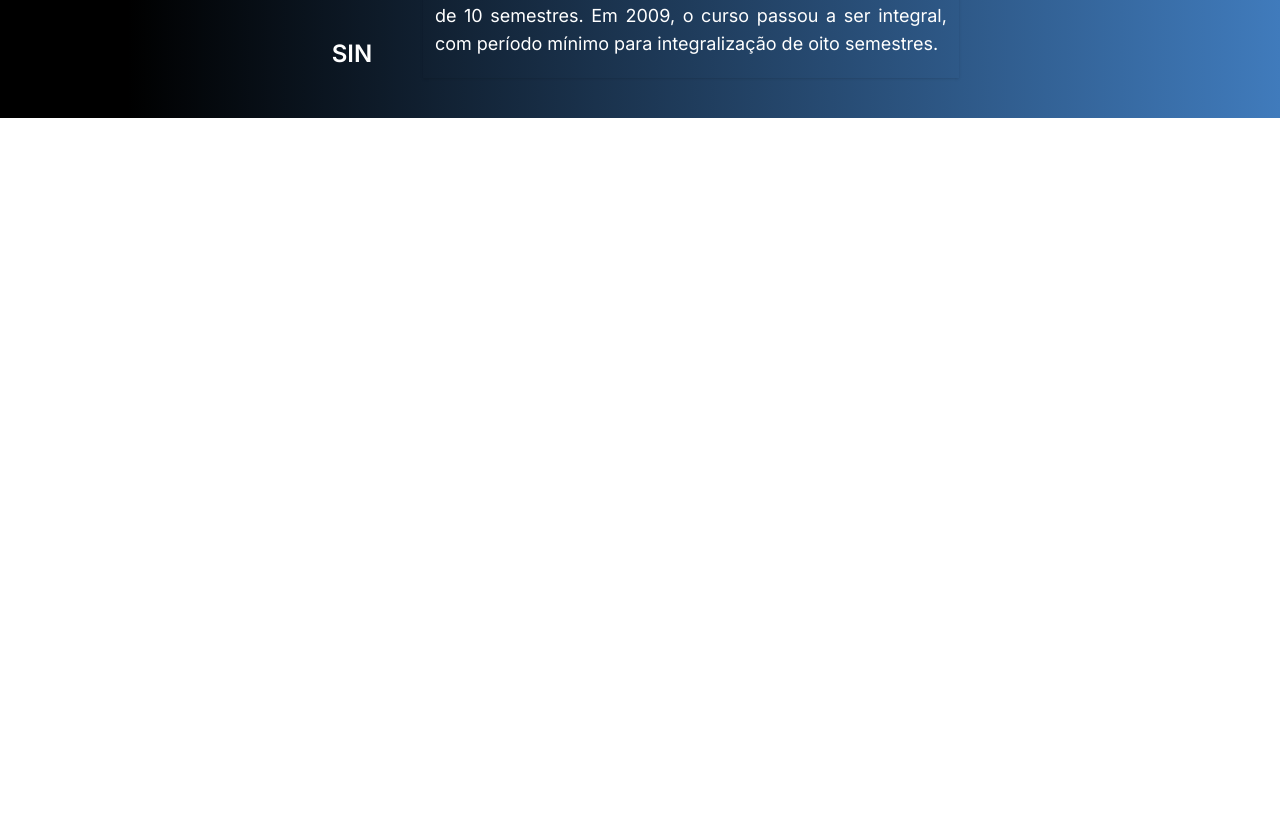
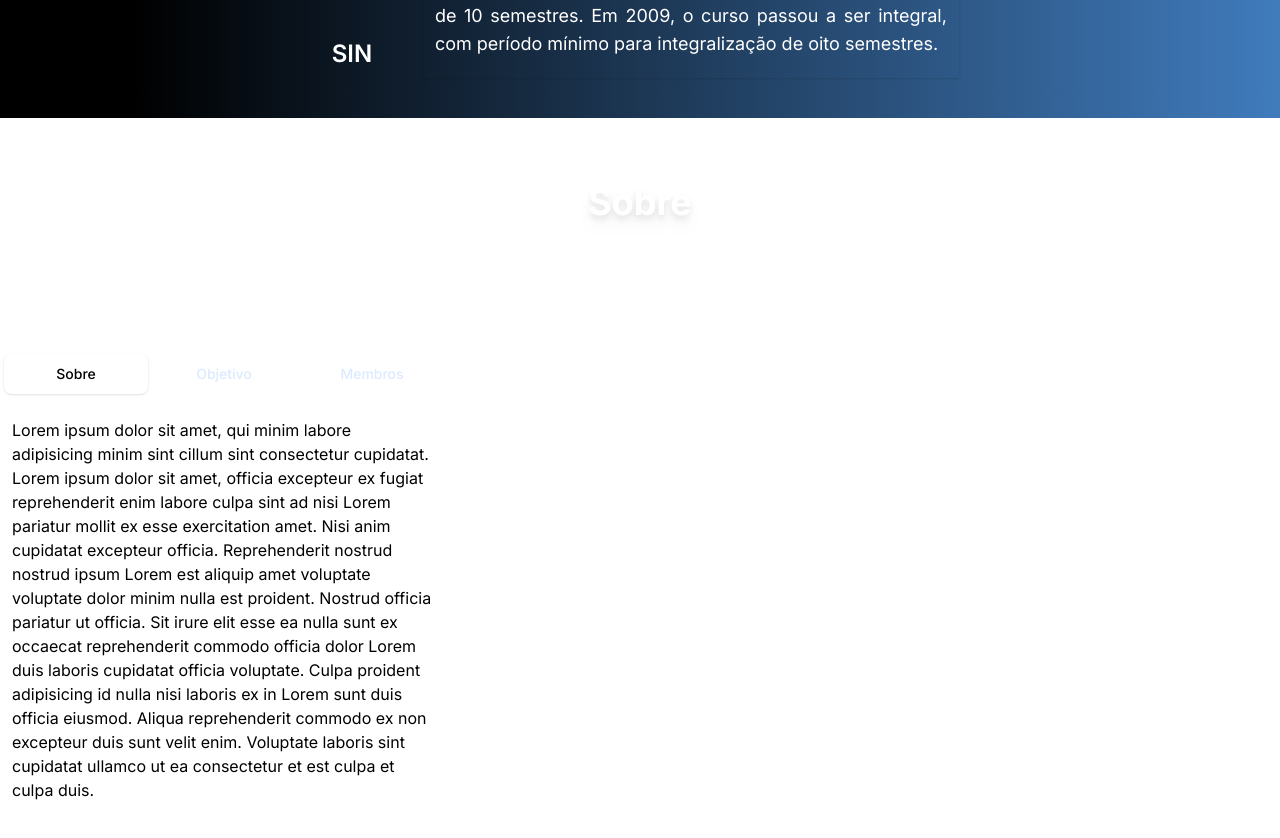
Before and after one commit to websterramos/dacomp, a Next.js app: page / in a window 1280 px wide. Shown: the part 926-1764 px from the top of the page. Before the commit the page ends 1044 px from the top, so only its background shows below. Built offline with nearby package versions, Linux system fonts and the light colour scheme.

Commit message:
criando seçao about

```diff
--- a/src/app/page.tsx
+++ b/src/app/page.tsx
@@ -1,7 +1,8 @@
-import Writer  from '../components/Writer'
 import Image from 'next/image'
-import ButtonDown  from '../components/ButtonDown'
-import Courses from '../components/Courses'
+import Writer  from '@/components/Writer'
+import ButtonDown  from '@/components/ButtonDown'
+import Courses from '@/components/Courses'
+import About from '@/components/About'
 
 export default function Home() {
   return (
@@ -34,6 +35,8 @@ export default function Home() {
       </section>
 
       <Courses/>
+
+      <About/>
     </main>
   )
 }
--- /dev/null
+++ b/src/components/About.tsx
@@ -0,0 +1,93 @@
+'use client'
+
+import { useState } from "react";
+import { Tab } from '@headlessui/react';
+import classNames from '../utils/classesUtil'
+
+const About = () => {
+
+  return (
+      <div className={'flex-col' }>
+        <div className='flex justify-center items-center'>
+          <h3 className='text-center text-4xl text-white font-bold drop-shadow-lg p-16' id='Courses'>Sobre</h3>
+        </div>
+
+        <AboutChild/>
+      </div>
+
+
+  )
+}
+
+const AboutChild = () => {
+
+  let [dacomp] = useState({
+    Sobre: {
+      id: 0,
+      title: 'Lorem ipsum dolor sit amet, qui minim labore adipisicing minim sint cillum sint consectetur cupidatat.',
+      content: 'Lorem ipsum dolor sit amet, officia excepteur ex fugiat reprehenderit enim labore culpa sint ad nisi Lorem pariatur mollit ex esse exercitation amet. Nisi anim cupidatat excepteur officia. Reprehenderit nostrud nostrud ipsum Lorem est aliquip amet voluptate voluptate dolor minim nulla est proident. Nostrud officia pariatur ut officia. Sit irure elit esse ea nulla sunt ex occaecat reprehenderit commodo officia dolor Lorem duis laboris cupidatat officia voluptate. Culpa proident adipisicing id nulla nisi laboris ex in Lorem sunt duis officia eiusmod. Aliqua reprehenderit commodo ex non excepteur duis sunt velit enim. Voluptate laboris sint cupidatat ullamco ut ea consectetur et est culpa et culpa duis.'
+    },
+
+    Objetivo: {
+      id: 1,
+      title: 'Lorem ipsum dolor sit amet, qui minim labore adipisicing minim sint cillum sint consectetur cupidatat.',
+      content: 'Lorem ipsum dolor sit amet, officia excepteur ex fugiat reprehenderit enim labore culpa sint ad nisi Lorem pariatur mollit ex esse exercitation amet. Nisi anim cupidatat excepteur officia. Reprehenderit nostrud nostrud ipsum Lorem est aliquip amet voluptate voluptate dolor minim nulla est proident. Nostrud officia pariatur ut officia. Sit irure elit esse ea nulla sunt ex occaecat reprehenderit commodo officia dolor Lorem duis laboris cupidatat officia voluptate. Culpa proident adipisicing id nulla nisi laboris ex in Lorem sunt duis officia eiusmod. Aliqua reprehenderit commodo ex non excepteur duis sunt velit enim. Voluptate laboris sint cupidatat ullamco ut ea consectetur et est culpa et culpa duis.'
+    },
+
+    Membros: [{
+      id: 2,
+      title: 'Lorem ipsum dolor sit amet, qui minim labore adipisicing minim sint cillum sint consectetur cupidatat.',
+      content: 'Lorem ipsum dolor sit amet, officia excepteur ex fugiat reprehenderit enim labore culpa sint ad nisi Lorem pariatur mollit ex esse exercitation amet. Nisi anim cupidatat excepteur officia. Reprehenderit nostrud nostrud ipsum Lorem est aliquip amet voluptate voluptate dolor minim nulla est proident. Nostrud officia pariatur ut officia. Sit irure elit esse ea nulla sunt ex occaecat reprehenderit commodo officia dolor Lorem duis laboris cupidatat officia voluptate. Culpa proident adipisicing id nulla nisi laboris ex in Lorem sunt duis officia eiusmod. Aliqua reprehenderit commodo ex non excepteur duis sunt velit enim. Voluptate laboris sint cupidatat ullamco ut ea consectetur et est culpa et culpa duis.'
+      }
+    ]
+  })
+
+  return (
+    <div className="flex-col justify-center w-full max-w-md px-2 py-16 sm:px-0">
+      <Tab.Group>
+        <Tab.List className="flex space-x-1 rounded-xl p-1">
+          {Object.keys(dacomp).map((topic) => (
+            <Tab
+              key={topic}
+              className={({ selected }) =>
+                classNames(
+                  'w-full rounded-lg py-2.5 text-sm font-medium leading-5',
+                  'ring-white ring-opacity-60 ring-offset-2 ring-offset-blue-400 focus:outline-none focus:ring-2',
+                  selected
+                    ? 'bg-white shadow'
+                    : 'text-blue-100 hover:bg-white/[0.12] hover:text-white'
+                )}
+            >
+              {topic}
+            </Tab>
+          ))}
+        </Tab.List>
+
+        <Tab.Panels className='mt-2'>
+          {Object.values(dacomp).map((topic, idx) => (
+
+            <Tab.Panel
+              className={classNames(
+                'rounded-xl bg-white p-3',
+                'ring-white ring-opacity-60 ring-offset-2 ring-offset-blue-400 focus:outline-none focus:ring-2'
+              )}
+            >
+              {Array.isArray(topic) ? (
+                // renderiza componentes de Membros
+                <h1> So membro brabo</h1>
+              ) : (
+                <div>
+                  <h1>{topic.title}</h1>
+                  <p>{topic.content}</p>
+                </div>
+
+              )}
+            </Tab.Panel>
+          ))}
+        </Tab.Panels>
+      </Tab.Group>
+    </div>
+  )
+}
+
+export default About;
```
